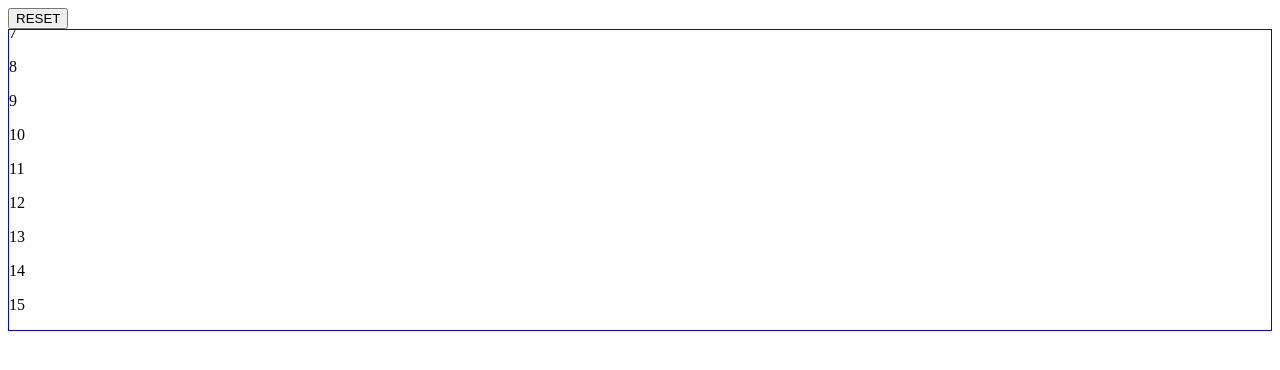
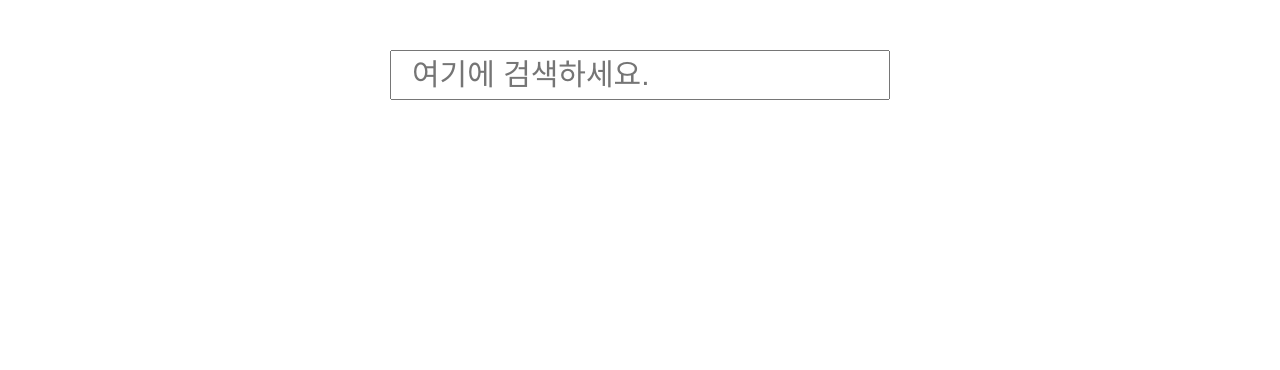
Before and after one commit to wwowww/projects, a React (Vite) app in the folder apps/hooks-app/: page / in a window 1280 px wide. Shown: the top 370 px of the page. Built offline with nearby package versions, Linux system fonts and the light colour scheme.

Commit message:
feat. Debounce

```diff
--- a/apps/hooks-app/src/App.tsx
+++ b/apps/hooks-app/src/App.tsx
@@ -1,4 +1,4 @@
-import UseLayoutEffectComponent2 from "./components/UseLayoutEffectComponent2";
+import UseDebounceComponent from "./components/UseDebounceComponent";
 
 function App() {
   return (
@@ -13,7 +13,8 @@ function App() {
       {/* <ReactMemo /> */}
       {/* <CustomHook /> */}
       {/* <UseIdComponent /> */}
-      <UseLayoutEffectComponent2 />
+      {/* <UseLayoutEffectComponent2 /> */}
+      <UseDebounceComponent />
     </div>
   )
 }
--- /dev/null
+++ b/apps/hooks-app/src/components/UseDebounceComponent.scss
@@ -0,0 +1,37 @@
+* {
+  margin: 0;
+  padding: 0;
+  box-sizing: border-box;
+}
+
+.container {
+  margin-top: 50px;
+  font-family: sans-serif;
+  display: flex;
+  align-items: center;
+  justify-content: center;
+}
+
+.search-container {
+  display: flex;
+  flex-direction: column;
+  width: 500px;
+
+  input {
+    width: 100%;
+    height: 50px;
+    padding-left: 20px;
+    font-size: 30px;
+  }
+
+  li {
+    border: 1px solid gray;
+    font-size: 30px;
+    list-style: none;
+    border-top: none;
+    background: rgb(232, 232, 232);
+    display: flex;
+    justify-content: space-between;
+    padding: 10px 20px;
+  }
+}
--- /dev/null
+++ b/apps/hooks-app/src/components/UseDebounceComponent.tsx
@@ -0,0 +1,66 @@
+// 이벤트가 연속적으로 발생할 때,
+// 제일 마지막 이벤트가 발생한 후 일정 시간이 지난 후에 함수를 호출함.
+
+import { useEffect, useState } from "react";
+import "./UseDebounceComponent.scss";
+
+const users = [
+  { name: "김철수", age: "16" },
+  { name: "이영희", age: "26" },
+  { name: "김민수", age: "15" },
+  { name: "홍길동", age: "20" },
+  { name: "홍민영", age: "45" },
+  { name: "김민영", age: "32" },
+  { name: "권은지", age: "30" },
+  { name: "권은수", age: "10" },
+  { name: "권지은", age: "31" },
+  { name: "이민지", age: "21" },
+
+];
+
+const fetchDataFromServer = (value: any) => {
+  if(!value) return [];
+
+  console.log("서버로 부터 데이터 가져오는 중...");
+
+  return users.filter(user => user.name.startsWith(value));
+}
+
+const UseDebounceComponent = () => {
+  const [input, setInput] = useState<string>();
+  const [debouncedInput, setDebouncedInput] = useState(input);
+  const [result, setResult] = useState<any>([]);
+
+  useEffect(() => {
+    const timerID = setTimeout(() => {
+      setDebouncedInput(input);
+    }, 1000)
+
+    return () => {
+      clearTimeout(timerID);
+    }
+  }, [input])
+
+  useEffect(() => {
+    const users = fetchDataFromServer(debouncedInput);
+    setResult(users);
+  }, [debouncedInput])
+
+  return (
+    <div className="container">
+      <div className="search-container">
+        <input type="text" placeholder="여기에 검색하세요." value={input} onChange={(e) => setInput(e.target.value)} />
+        <ul>
+          {result.map((user: any, index: number) => (
+            <li key={`${user}-${index}`}>
+              <span>{user.name}</span>
+              <span>{user.age}세</span>
+            </li>
+          ))}
+        </ul>
+      </div>
+    </div>
+  )
+}
+
+export default UseDebounceComponent;
```
